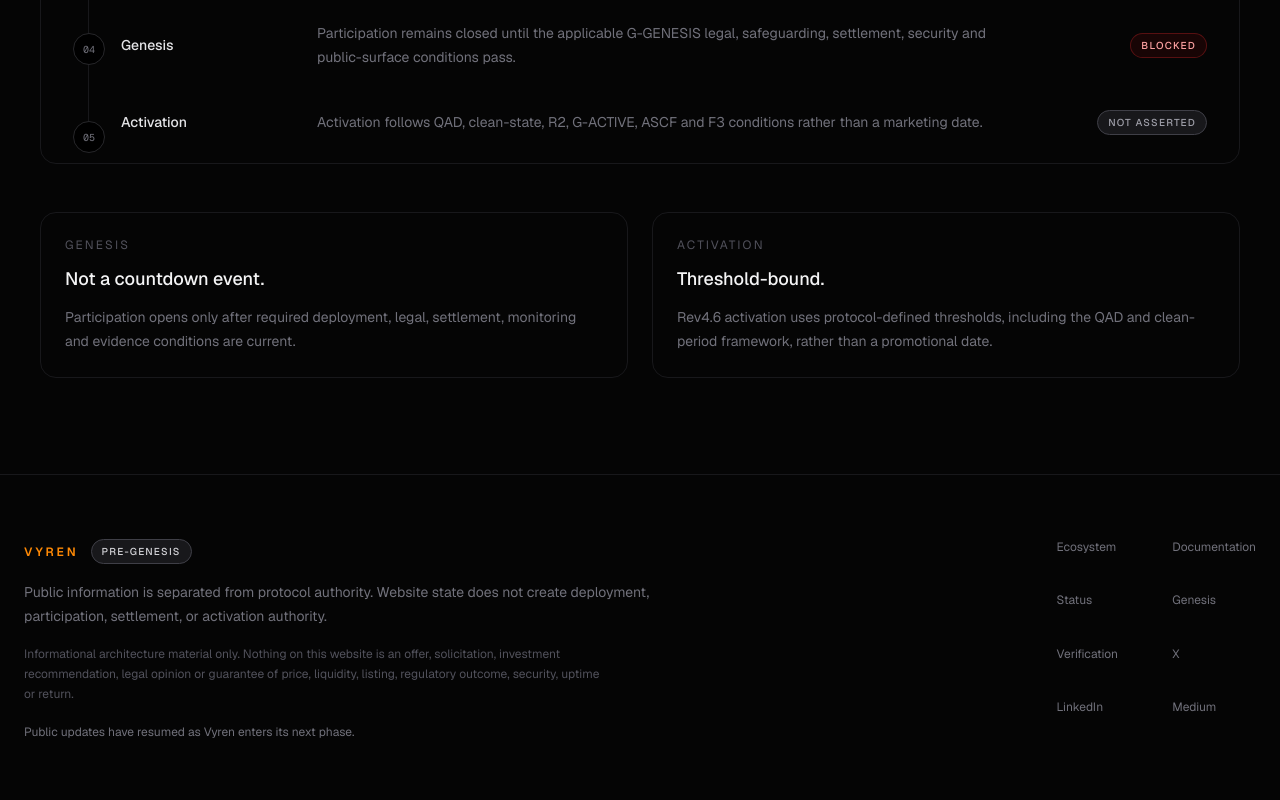
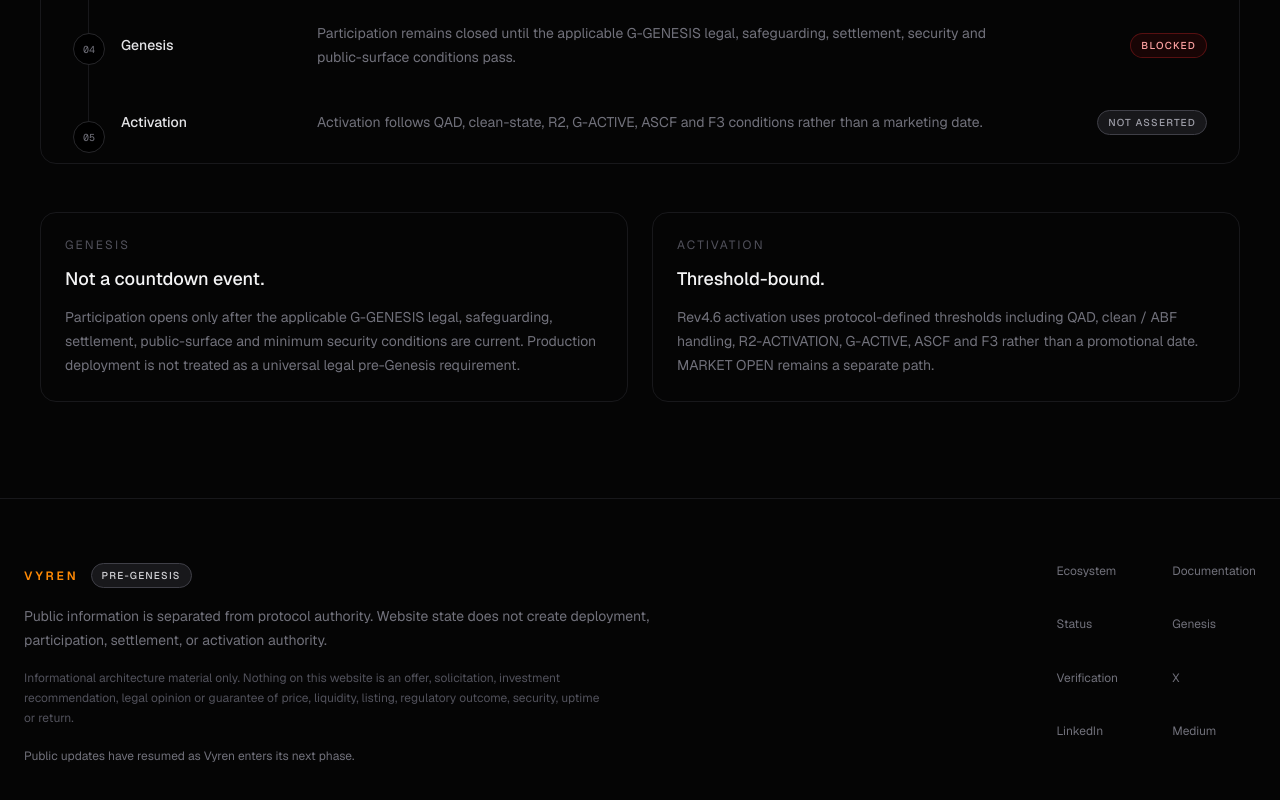
Before and after one commit to vyren-landing/website, a Next.js app: page /lifecycle in a window 1280 px wide. Shown: the part 673-1473 px from the top of the page. Built offline with nearby package versions, Linux system fonts and the light colour scheme.

Commit message:
Phase 2: update lifecycle semantics

```diff
--- a/app/lifecycle/page.tsx
+++ b/app/lifecycle/page.tsx
@@ -24,16 +24,19 @@ export default function LifecyclePage() {
           <p className="text-xs uppercase tracking-[0.18em] text-zinc-600">Genesis</p>
           <h2 className="mt-3 text-lg font-medium">Not a countdown event.</h2>
           <p className="mt-3 text-sm leading-6 text-zinc-500">
-            Participation opens only after required deployment, legal,
-            settlement, monitoring and evidence conditions are current.
+            Participation opens only after the applicable G-GENESIS legal,
+            safeguarding, settlement, public-surface and minimum security
+            conditions are current. Production deployment is not treated as a
+            universal legal pre-Genesis requirement.
           </p>
         </div>
         <div className="rounded-2xl border border-zinc-900 p-6">
           <p className="text-xs uppercase tracking-[0.18em] text-zinc-600">Activation</p>
           <h2 className="mt-3 text-lg font-medium">Threshold-bound.</h2>
           <p className="mt-3 text-sm leading-6 text-zinc-500">
-            Rev4.6 activation uses protocol-defined thresholds, including the
-            QAD and clean-period framework, rather than a promotional date.
+            Rev4.6 activation uses protocol-defined thresholds including QAD,
+            clean / ABF handling, R2-ACTIVATION, G-ACTIVE, ASCF and F3 rather
+            than a promotional date. MARKET OPEN remains a separate path.
           </p>
         </div>
       </section>
```
